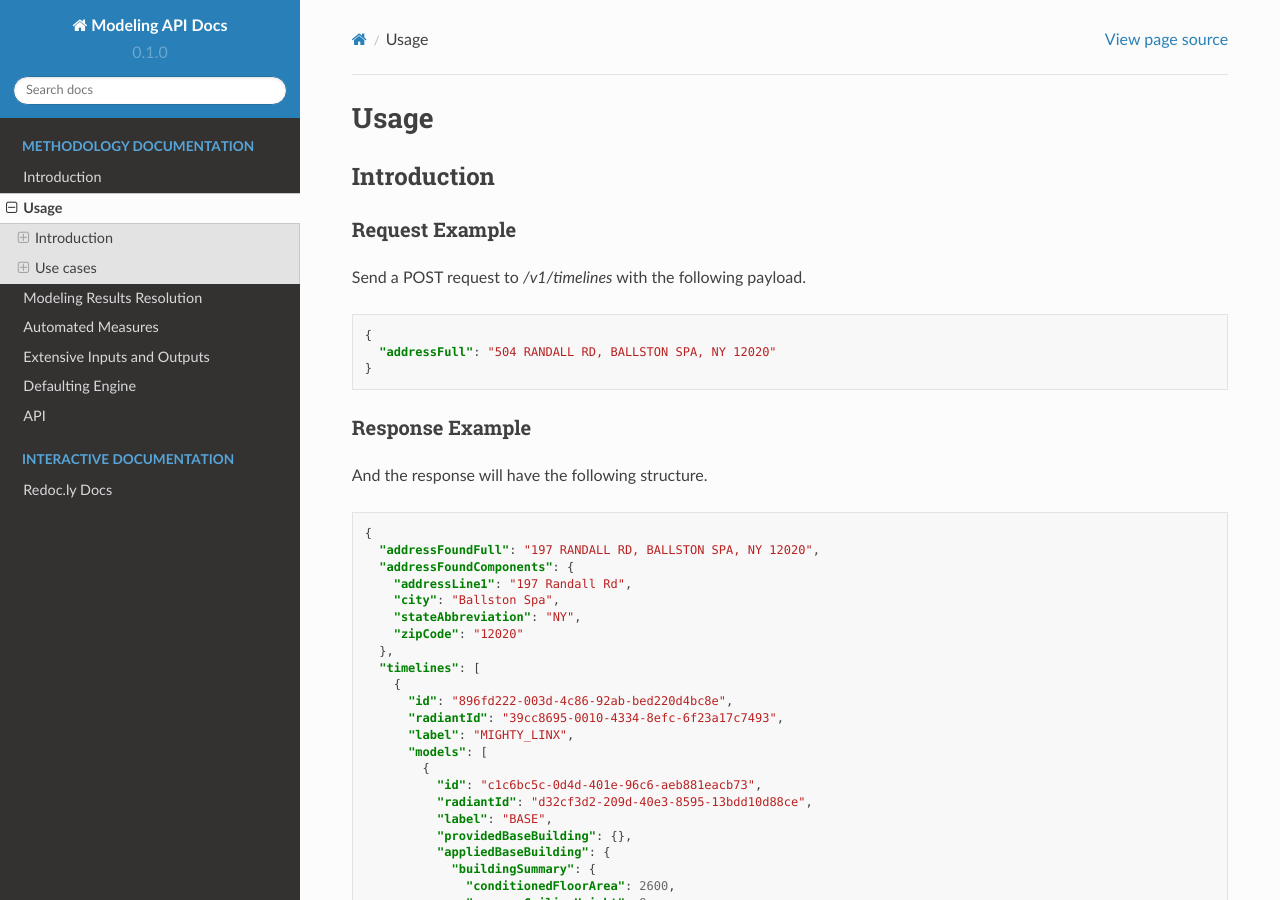
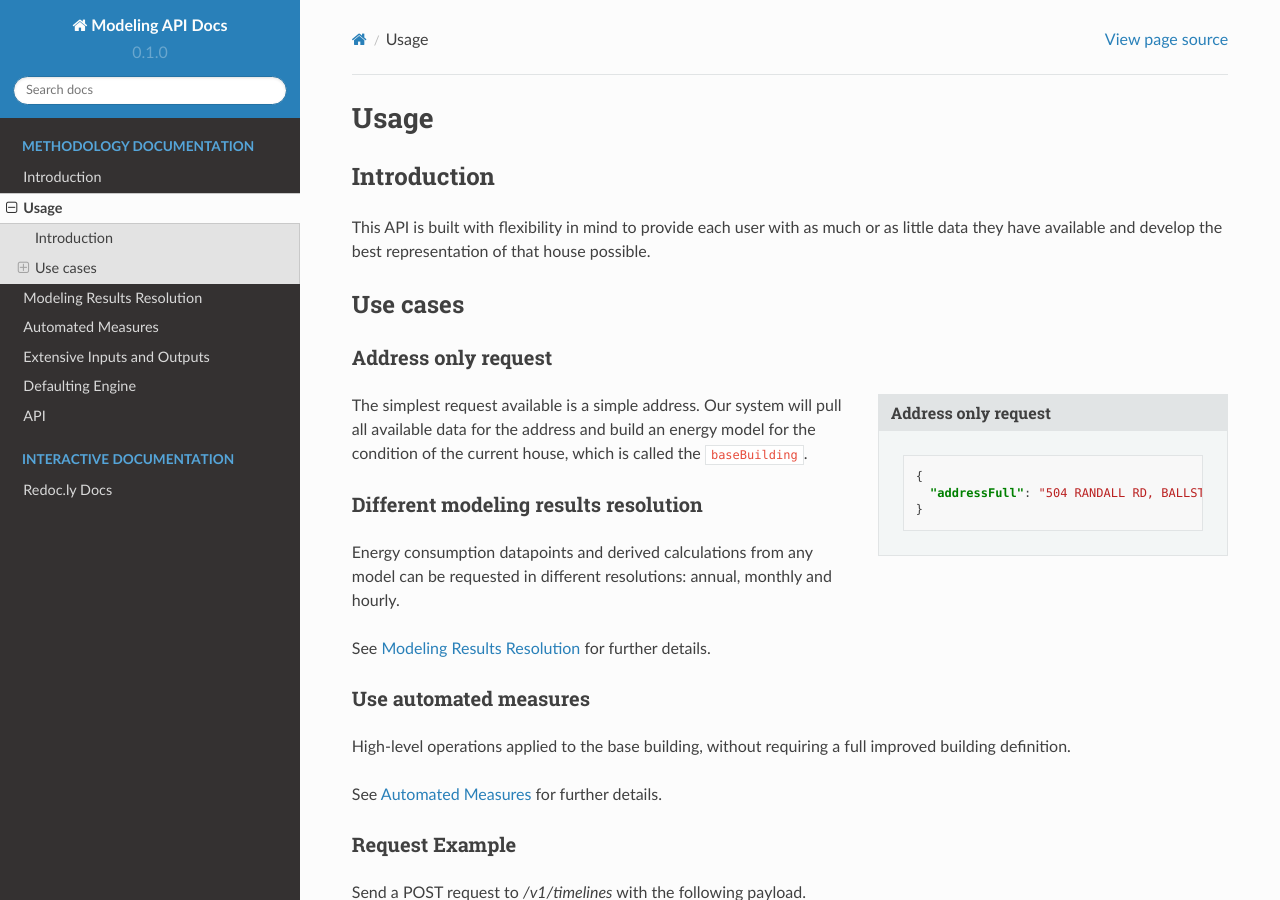
Before and after one commit to RadiantLabs/modeling-api-docs, a Sphinx documentation site: the page built from docs/source/usage.rst, in a window 1280 px wide and 900 px high. Built offline with Sphinx 7.4.7 and the Read the Docs theme 2.0.0, drawn with Linux system fonts in a browser that asks for light colours; some of the changed text lies outside the part shown.

Commit message:
Update usage.rst

```diff
--- a/docs/source/usage.rst
+++ b/docs/source/usage.rst
@@ -6,24 +6,20 @@ Usage
 Introduction
 ------------
 
-Request Example
-***************
-
-Send a POST request to `/v1/timelines` with the following payload.
-
-.. literalinclude:: examples/request/timelines/post/simple_bare_bones.json
-   :language: json
-
-Response Example
-****************
-
-And the response will have the following structure.
-
-.. literalinclude:: examples/response/timelines/post/simple_bare_bones.json
-   :language: json
+This API is built with flexibility in mind to provide each user with as much or as little data they have available and develop the best representation of that house possible.
 
 Use cases
 ---------
+
+Address only request
+********************
+
+.. sidebar:: Address only request
+
+   .. literalinclude:: examples/request/timelines/post/simple_bare_bones.json
+      :language: json
+
+The simplest request available is a simple address. Our system will pull all available data for the address and build an energy model for the condition of the current house, which is called the ``baseBuilding``.
 
 Different modeling results resolution
 *************************************
@@ -44,6 +40,24 @@ High-level operations applied to the base building, without requiring a full imp
 
 See :doc:`automated_measures` for further details.
 
+Request Example
+***************
+
+Send a POST request to `/v1/timelines` with the following payload.
+
+.. literalinclude:: examples/request/timelines/post/simple_bare_bones.json
+   :language: json
+
+Response Example
+****************
+
+And the response will have the following structure.
+
+.. literalinclude:: examples/response/timelines/post/simple_bare_bones.json
+   :language: json
+
+
+
 Extensive inputs and outputs
 ****************************
 
```
